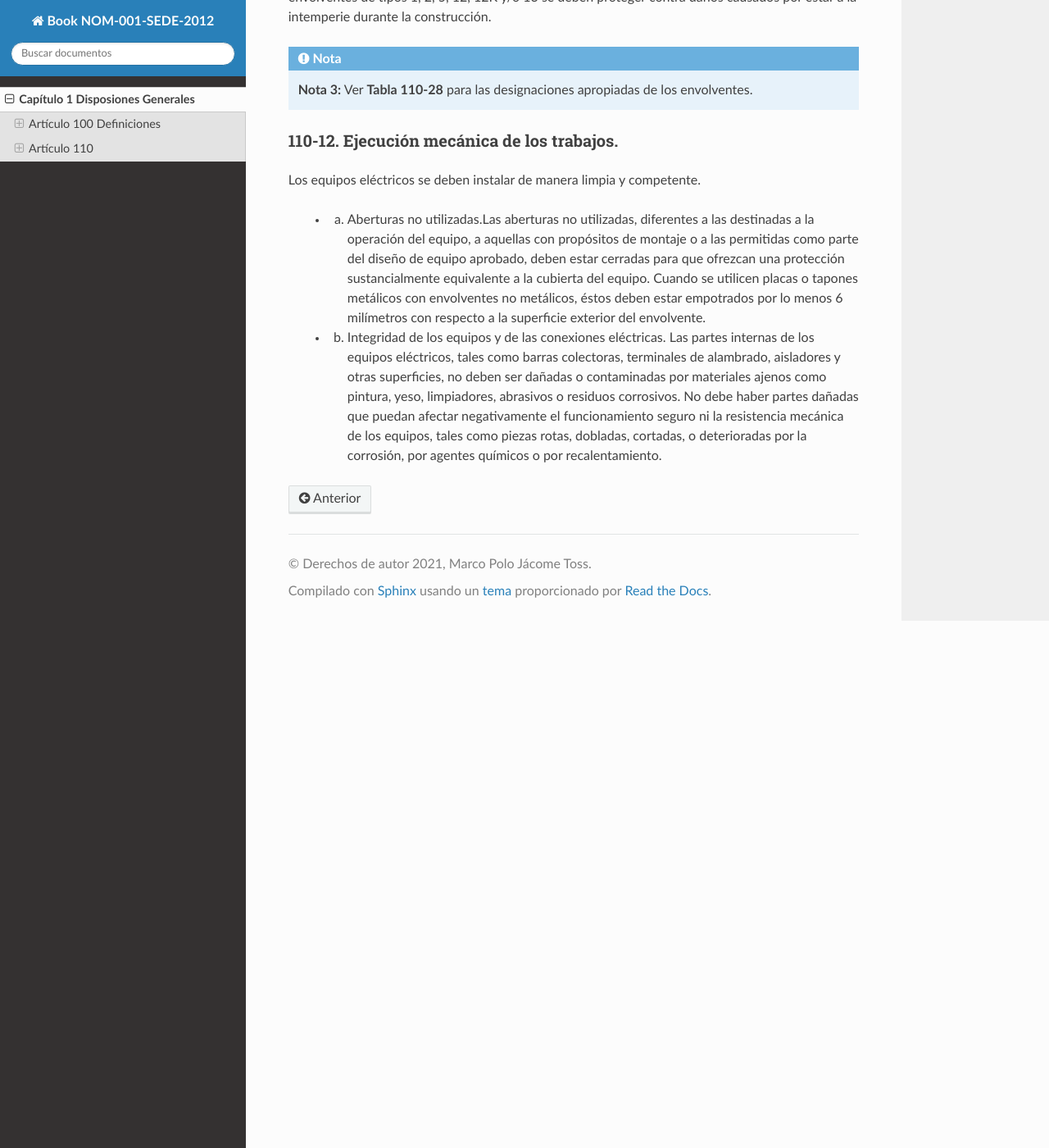
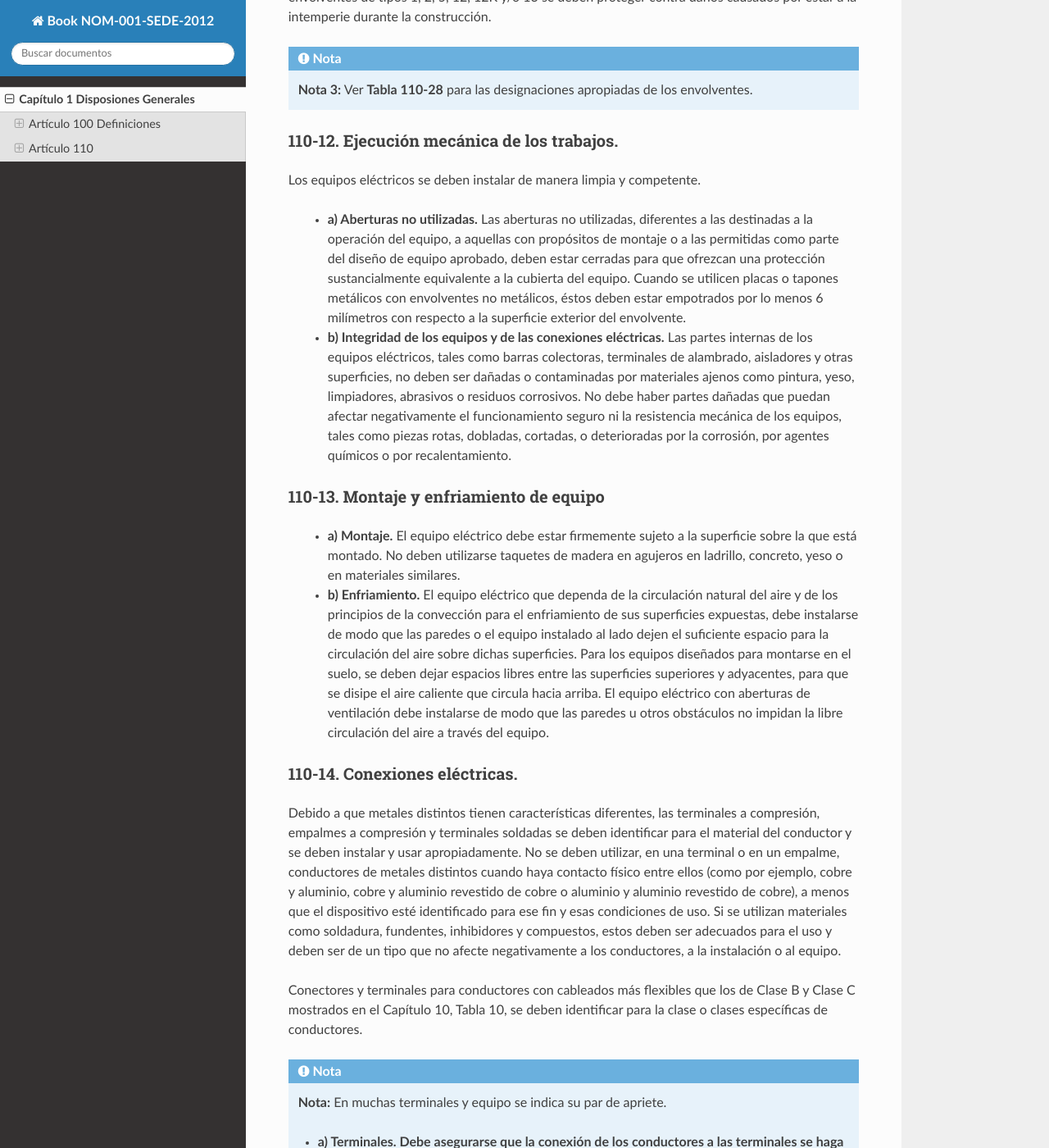
Before and after one commit to jacometoss/Book-NOM-001-SEDE-2012, a Sphinx documentation site: the page built from docs/100/index.rst, in a window 1280 px wide and 1400 px high, scrolled down 18349 px. Shown: the whole window at 82% size. Built offline with Sphinx 7.4.7 and the Read the Docs theme 2.0.0, drawn with Linux system fonts in a browser that asks for light colours; some of the changed text lies outside the part shown.

Commit message:
Add files via upload

```diff
--- a/docs/100/index.rst
+++ b/docs/100/index.rst
@@ -410,6 +410,25 @@ ejemplo en “lugares secos”, “para uso interior únicamente”, en “lugar
 -------------------------------------------
 Los equipos eléctricos se deben instalar de manera limpia y competente.
 
-	* a) Aberturas no utilizadas.Las aberturas no utilizadas, diferentes a las destinadas a la operación del equipo, a aquellas con propósitos de montaje o a las permitidas como parte del diseño de equipo aprobado, deben estar cerradas para que ofrezcan una protección sustancialmente equivalente a la cubierta del equipo. Cuando se utilicen placas o tapones metálicos con envolventes no metálicos, éstos deben estar empotrados por lo menos 6 milímetros con respecto a la superficie exterior del envolvente.
+	* **a) Aberturas no utilizadas.** Las aberturas no utilizadas, diferentes a las destinadas a la operación del equipo, a aquellas con propósitos de montaje o a las permitidas como parte del diseño de equipo aprobado, deben estar cerradas para que ofrezcan una protección sustancialmente equivalente a la cubierta del equipo. Cuando se utilicen placas o tapones metálicos con envolventes no metálicos, éstos deben estar empotrados por lo menos 6 milímetros con respecto a la superficie exterior del envolvente.
 
-	* b) Integridad de los equipos y de las conexiones eléctricas. Las partes internas de los equipos eléctricos, tales como barras colectoras, terminales de alambrado, aisladores y otras superficies, no deben ser dañadas o contaminadas por materiales ajenos como pintura, yeso, limpiadores, abrasivos o residuos corrosivos. No debe haber partes dañadas que puedan afectar negativamente el funcionamiento seguro ni la resistencia mecánica de los equipos, tales como piezas rotas, dobladas, cortadas, o deterioradas por la corrosión, por agentes químicos o por recalentamiento.
+	* **b) Integridad de los equipos y de las conexiones eléctricas.** Las partes internas de los equipos eléctricos, tales como barras colectoras, terminales de alambrado, aisladores y otras superficies, no deben ser dañadas o contaminadas por materiales ajenos como pintura, yeso, limpiadores, abrasivos o residuos corrosivos. No debe haber partes dañadas que puedan afectar negativamente el funcionamiento seguro ni la resistencia mecánica de los equipos, tales como piezas rotas, dobladas, cortadas, o deterioradas por la corrosión, por agentes químicos o por recalentamiento.
+
+110-13. Montaje y enfriamiento de equipo
+----------------------------------------
+
+	* **a) Montaje.** El equipo eléctrico debe estar firmemente sujeto a la superficie sobre la que está montado. No deben utilizarse taquetes de madera en agujeros en ladrillo, concreto, yeso o en materiales similares.
+
+	* **b) Enfriamiento.** El equipo eléctrico que dependa de la circulación natural del aire y de los principios de la convección para el enfriamiento de sus superficies expuestas, debe instalarse de modo que las paredes o el equipo instalado al lado dejen el suficiente espacio para la circulación del aire sobre dichas superficies. Para los equipos diseñados para montarse en el suelo, se deben dejar espacios libres entre las superficies superiores y adyacentes, para que se disipe el aire caliente que circula hacia arriba. El equipo eléctrico con aberturas de ventilación debe instalarse de modo que las paredes u otros obstáculos no impidan la libre circulación del aire a través del equipo.
+
+110-14. Conexiones eléctricas.
+------------------------------
+Debido a que metales distintos tienen características diferentes, las terminales a compresión, empalmes a compresión y terminales soldadas se deben identificar para el material del conductor y se deben instalar y usar apropiadamente. No se deben utilizar, en una terminal o en un empalme, conductores de metales distintos cuando haya contacto físico entre ellos (como por ejemplo, cobre y aluminio, cobre y aluminio revestido de cobre o aluminio y aluminio revestido de cobre), a menos que el dispositivo esté identificado para ese fin y esas condiciones de uso. Si se utilizan materiales como soldadura, fundentes, inhibidores y compuestos, estos deben ser adecuados para el uso y deben ser de un tipo que no afecte negativamente a los conductores, a la instalación o al equipo.
+
+Conectores y terminales para conductores con cableados más flexibles que los de Clase B y Clase C mostrados en el Capítulo 10, Tabla 10, se deben identificar para la clase o clases específicas de conductores.
+
+.. note::
+	**Nota:** En muchas terminales y equipo se indica su par de apriete.
+
+	* **a) Terminales.** Debe asegurarse que la conexión de los conductores a las terminales se haga de forma segura, sin deteriorar los conductores y debe hacerse por medio de conectores de presión (incluyendo los de tipo tornillo), conectores soldables o empalmes a terminales flexibles. Se permite la conexión por medio de placa y tornillo o perno roscado y tuerca en placas con las esquinas levantadas para conductores con tamaño 5.26 mm² (10 AWG) o menores.
+		Las terminales para más de un conductor y las terminales utilizadas para conectar aluminio, deben estar identificadas para ese uso
```
